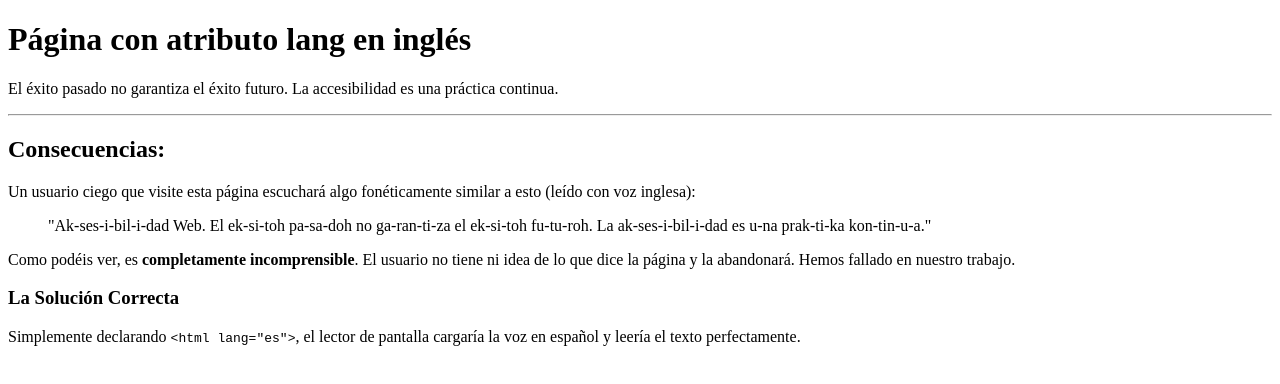
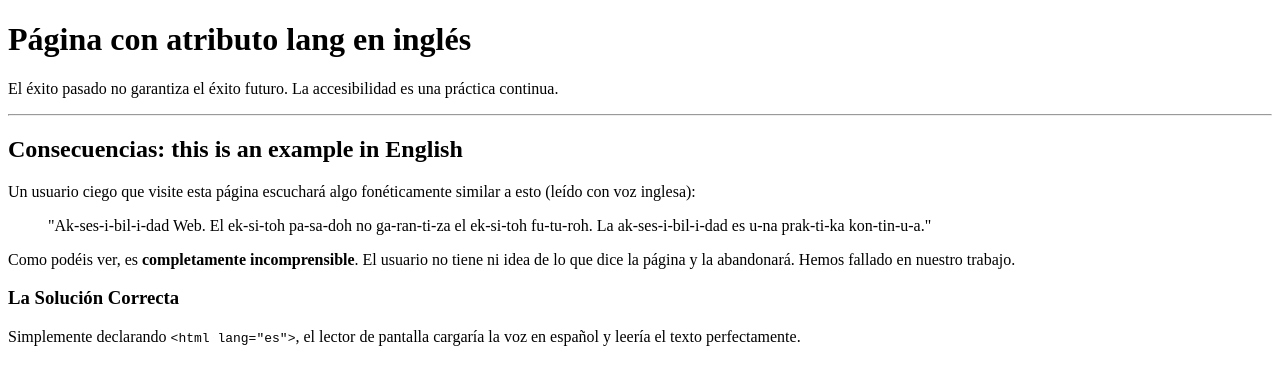
Before and after one commit to albertopedrero/Modulo-Codificacion, a plain HTML site: page semantica/ejemplo1.html in a window 1280 px wide. Drawn offline with Linux system fonts and the light colour scheme.

Commit message:
Update ejemplo1.html

```diff
--- a/semantica/ejemplo1.html
+++ b/semantica/ejemplo1.html
@@ -15,7 +15,7 @@
 
   <hr>
 
-  <h2>Consecuencias:</h2>
+  <h2>Consecuencias: <span lang='en'>this is an example in English</span></h2>
 
   <p>
     Un usuario ciego que visite esta página escuchará algo
```
